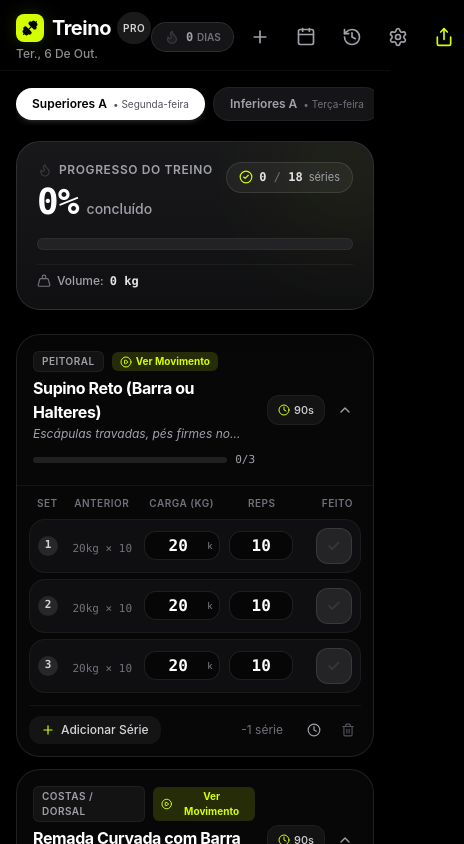
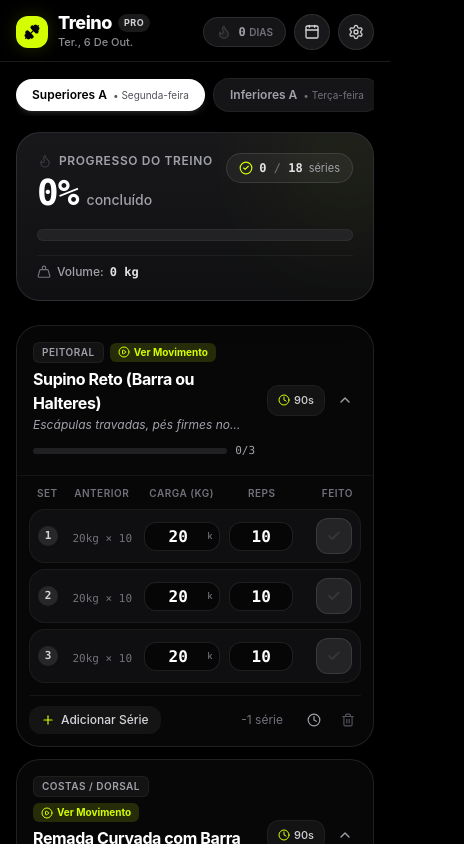
Before and after one commit to andrefarias11/ironflow, a React (Vite) app: page / in a window 390 px wide. Shown: the top 844 px of the page, 464 px wide, since content can reach past the window. Built offline with nearby package versions, Linux system fonts and the light colour scheme.

Commit message:
fix: otimiza responsividade no iphone, espacamento dynamic island e quebra de badges

```diff
--- a/src/App.tsx
+++ b/src/App.tsx
@@ -107,17 +107,8 @@ export function App() {
     <div className="min-h-screen bg-black text-white flex flex-col font-sans safe-bottom">
       {/* 1. Cabeçalho iOS Minimalista */}
       <Header
-        onOpenHistory={() => setIsHistoryOpen(true)}
         onOpenCalendar={() => setIsCalendarOpen(true)}
-        onOpenInstallGuide={() => setIsInstallGuideOpen(true)}
-        onOpenNewWorkout={() => setIsNewWorkoutOpen(true)}
         onOpenSettings={() => setIsSettingsOpen(true)}
-        onResetWorkout={() => {
-          if (confirm('Deseja zerar as séries marcadas para começar um novo treino hoje?')) {
-            resetWorkout();
-          }
-        }}
-        completedSetsCount={progress.completedSets}
         currentStreak={currentStreak}
         percentage={progress.percentage}
         isTodayRestDay={isTodayRestDay}
@@ -248,6 +239,9 @@ export function App() {
         preferences={preferences}
         onUpdatePreferences={setPreferences}
         onResetToDefaults={resetToDefault}
+        onOpenInstallGuide={() => setIsInstallGuideOpen(true)}
+        onOpenHistory={() => setIsHistoryOpen(true)}
+        onResetWorkout={resetWorkout}
       />
 
       <ExerciseGuideModal
--- a/src/components/ExerciseCard.tsx
+++ b/src/components/ExerciseCard.tsx
@@ -53,8 +53,8 @@ export const ExerciseCard: React.FC<ExerciseCardProps> = ({
         className="p-4 flex items-center justify-between cursor-pointer select-none active:bg-white/5 transition-colors"
       >
         <div className="flex-1 pr-3">
-          <div className="flex items-center gap-2">
-            <span className="text-[10px] font-semibold uppercase tracking-wider px-2 py-0.5 rounded-md bg-white/5 text-zinc-400 border border-white/5">
+          <div className="flex items-center gap-1.5 flex-wrap">
+            <span className="text-[10px] font-semibold uppercase tracking-wider px-2 py-0.5 rounded-md bg-white/5 text-zinc-400 border border-white/5 shrink-0">
               {exercise.muscleGroup || 'Geral'}
             </span>
 
@@ -65,15 +65,15 @@ export const ExerciseCard: React.FC<ExerciseCardProps> = ({
                 e.stopPropagation();
                 onOpenGuide(exercise);
               }}
-              className="flex items-center gap-1 px-2 py-0.5 rounded-md bg-ios-accent/15 text-ios-accent hover:bg-ios-accent/25 active:scale-95 transition-all text-[10px] font-bold"
+              className="inline-flex items-center gap-1 px-2 py-0.5 rounded-md bg-ios-accent/15 text-ios-accent hover:bg-ios-accent/25 active:scale-95 transition-all text-[10px] font-bold whitespace-nowrap shrink-0"
               title="Ver movimento, postura e vídeo demonstrativo"
             >
-              <PlayCircle className="w-3 h-3" />
+              <PlayCircle className="w-3 h-3 shrink-0" />
               <span>Ver Movimento</span>
             </button>
 
             {isAllComplete && (
-              <span className="text-[10px] font-bold text-ios-accentGreen flex items-center gap-1">
+              <span className="text-[10px] font-bold text-ios-accentGreen flex items-center gap-1 shrink-0">
                 <Check className="w-3 h-3 stroke-[3]" /> Concluído
               </span>
             )}
--- a/src/components/Header.tsx
+++ b/src/components/Header.tsx
@@ -1,16 +1,11 @@
 import React from 'react';
-import { History, Share, RotateCcw, Plus, Dumbbell, Settings, Calendar } from 'lucide-react';
+import { Dumbbell, Settings, Calendar } from 'lucide-react';
 import { StreakFlame } from './StreakFlame';
 import { DayActivity } from '../utils/streak';
 
 interface HeaderProps {
-  onOpenHistory: () => void;
   onOpenCalendar: () => void;
-  onOpenInstallGuide: () => void;
-  onOpenNewWorkout: () => void;
   onOpenSettings: () => void;
-  onResetWorkout: () => void;
-  completedSetsCount: number;
   currentStreak: number;
   percentage: number;
   isTodayRestDay: boolean;
@@ -18,13 +13,8 @@ interface HeaderProps {
 }
 
 export const Header: React.FC<HeaderProps> = ({
-  onOpenHistory,
   onOpenCalendar,
-  onOpenInstallGuide,
-  onOpenNewWorkout,
   onOpenSettings,
-  onResetWorkout,
-  completedSetsCount,
   currentStreak,
   percentage,
   isTodayRestDay,
@@ -37,25 +27,32 @@ export const Header: React.FC<HeaderProps> = ({
   }).format(new Date());
 
   return (
-    <header className="safe-top px-4 pt-3 pb-2 flex items-center justify-between border-b border-white/5 bg-black/80 backdrop-blur-md sticky top-0 z-30">
-      <div>
-        <div className="flex items-center gap-2">
-          <div className="w-7 h-7 rounded-lg bg-ios-accent flex items-center justify-center text-black shadow-glow-accent">
-            <Dumbbell className="w-4 h-4 fill-current stroke-current" />
-          </div>
-          <h1 className="text-xl font-bold tracking-tight text-white flex items-center gap-1.5">
-            Treino
-            <span className="text-[10px] font-semibold uppercase tracking-wider px-1.5 py-0.5 rounded-full bg-white/10 text-zinc-300">
+    <header
+      className="px-4 pb-2.5 flex items-center justify-between border-b border-white/10 bg-black/90 backdrop-blur-xl sticky top-0 z-30"
+      style={{ paddingTop: 'max(env(safe-area-inset-top, 0px), 14px)' }}
+    >
+      {/* Lado Esquerdo: Logo e Título */}
+      <div className="flex items-center gap-2.5 min-w-0">
+        <div className="w-8 h-8 rounded-xl bg-ios-accent flex items-center justify-center text-black shadow-glow-accent shrink-0">
+          <Dumbbell className="w-4 h-4 fill-current stroke-current" />
+        </div>
+        <div className="min-w-0">
+          <div className="flex items-center gap-1.5">
+            <h1 className="text-lg font-extrabold tracking-tight text-white leading-none">
+              Treino
+            </h1>
+            <span className="text-[9px] font-bold uppercase tracking-wider px-1.5 py-0.5 rounded-full bg-white/10 text-zinc-300 shrink-0">
               Pro
             </span>
-          </h1>
+          </div>
+          <p className="text-[11px] text-ios-textSecondary capitalize font-medium mt-0.5 truncate">
+            {todayFormatted}
+          </p>
         </div>
-        <p className="text-xs text-ios-textSecondary capitalize font-medium mt-0.5">
-          {todayFormatted}
-        </p>
       </div>
 
-      <div className="flex items-center gap-1.5">
+      {/* Lado Direito: Apenas os 3 Elementos Essenciais (Super Espaçoso no iPhone) */}
+      <div className="flex items-center gap-2 shrink-0">
         <StreakFlame
           currentStreak={currentStreak}
           percentage={percentage}
@@ -63,60 +60,22 @@ export const Header: React.FC<HeaderProps> = ({
           streakHistory={streakHistory}
         />
 
-        {completedSetsCount > 0 && (
-          <button
-            onClick={onResetWorkout}
-            aria-label="Reiniciar séries de hoje"
-            className="p-2.5 rounded-full text-zinc-400 hover:text-zinc-200 active:bg-white/10 transition-colors"
-            title="Reiniciar séries para um novo treino"
-          >
-            <RotateCcw className="w-5 h-5" />
-          </button>
-        )}
-
-        <button
-          onClick={onOpenNewWorkout}
-          aria-label="Novo treino"
-          className="p-2.5 rounded-full text-zinc-400 hover:text-zinc-200 active:bg-white/10 transition-colors"
-          title="Criar novo treino"
-        >
-          <Plus className="w-5 h-5" />
-        </button>
-
         <button
           onClick={onOpenCalendar}
           aria-label="Ver Calendário do Mês"
-          className="p-2.5 rounded-full text-zinc-400 hover:text-zinc-200 active:bg-white/10 transition-colors"
+          className="w-9 h-9 rounded-full bg-zinc-900 border border-white/10 flex items-center justify-center text-zinc-300 hover:text-white active:bg-white/10 transition-colors"
           title="Calendário Mensal de Treinos"
         >
-          <Calendar className="w-5 h-5" />
-        </button>
-
-        <button
-          onClick={onOpenHistory}
-          aria-label="Ver histórico"
-          className="p-2.5 rounded-full text-zinc-400 hover:text-zinc-200 active:bg-white/10 transition-colors"
-          title="Histórico de treinos"
-        >
-          <History className="w-5 h-5" />
+          <Calendar className="w-4 h-4" />
         </button>
 
         <button
           onClick={onOpenSettings}
-          aria-label="Configurações"
-          className="p-2.5 rounded-full text-zinc-400 hover:text-zinc-200 active:bg-white/10 transition-colors"
-          title="Configurações do app"
+          aria-label="Configurações e Ajustes"
+          className="w-9 h-9 rounded-full bg-zinc-900 border border-white/10 flex items-center justify-center text-zinc-300 hover:text-white active:bg-white/10 transition-colors"
+          title="Ajustes e Opções"
         >
-          <Settings className="w-5 h-5" />
-        </button>
-
-        <button
-          onClick={onOpenInstallGuide}
-          aria-label="Como instalar no iPhone"
-          className="p-2.5 rounded-full text-ios-accent hover:opacity-80 active:bg-white/10 transition-colors"
-          title="Instalar no iPhone"
-        >
-          <Share className="w-5 h-5" />
+          <Settings className="w-4 h-4" />
         </button>
       </div>
     </header>
```
Also changed, not shown: src/components/SettingsModal.tsx (+78 -9 lines), 1 other file (tests, documents, lock files or other folders).
